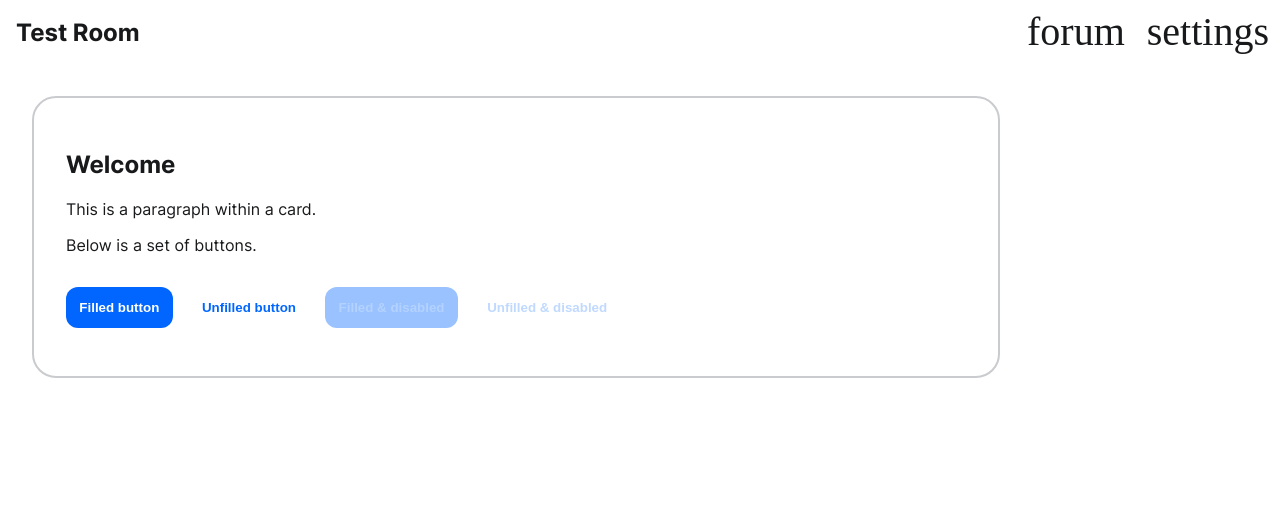
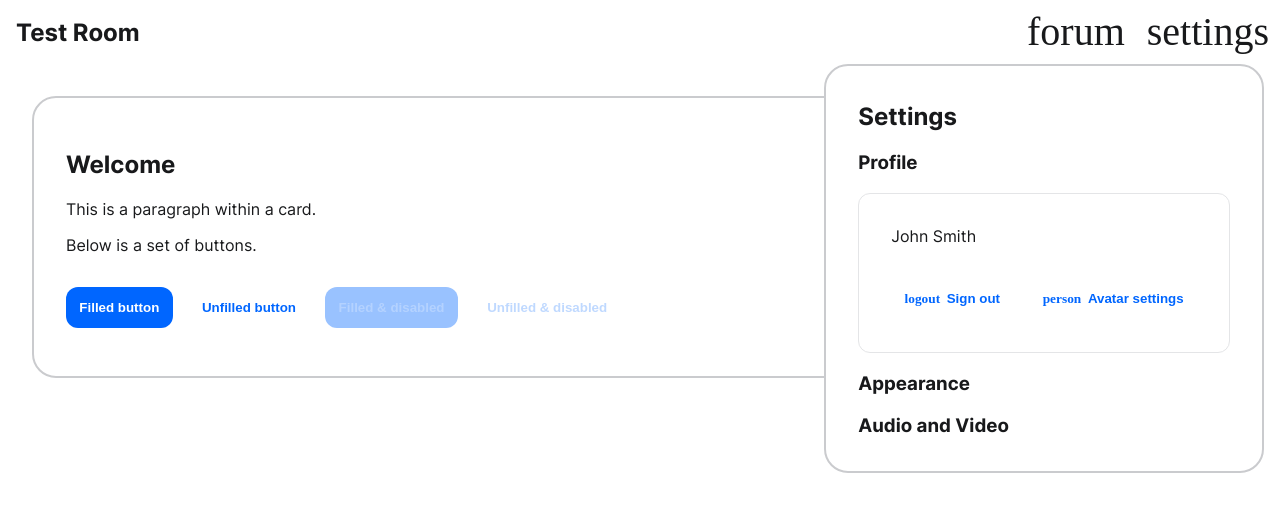
Before and after one commit to arbabf/next-gen-virtual-classroom, a Next.js app in the folder source/frontend/: page / in a window 1280 px wide. Shown: the top 512 px of the page. Built offline with nearby package versions, Linux system fonts and the light colour scheme; a web font is replaced by a local one.

Commit message:
settings: flesh out settings page & put in room.

```diff
--- a/source/frontend/components/classroom/RoomView.tsx
+++ b/source/frontend/components/classroom/RoomView.tsx
@@ -1,9 +1,11 @@
 import { Component, ReactNode } from 'react';
 import { Room } from '../../entities/Room';
+import { testUser } from '../../entities/User';
 import Icon from '../common/icon/icon';
 import Navbar from '../navigation/navbar/navbar';
 import NavbarHeader from '../navigation/navbar/NavbarHeader';
 import NavbarItem from '../navigation/navbar/NavbarItem';
+import SettingsPage from '../settings/SettingsPage';
 import RoomSpace from './RoomSpace';
 
 type RoomViewProps = {
@@ -32,6 +34,7 @@ export default class RoomView extends Component<RoomViewProps> {
 					</NavbarItem>
 				</Navbar>
 				<RoomSpace room={this.props.room} />
+				<SettingsPage user={testUser} />
 			</>
 		);
 	}
--- a/source/frontend/components/settings/AppSettings.tsx
+++ b/source/frontend/components/settings/AppSettings.tsx
@@ -25,9 +25,14 @@ export default class AppSettings extends Component<{}, AppSettingsState> {
 
 	render() {
 		return (
-			<section>
-
-			</section>
+			<>
+				<section>
+					<h3>Appearance</h3>
+				</section>
+				<section>
+					<h3>Audio and Video</h3>
+				</section>
+			</>
 		)
 	}
 }
--- a/source/frontend/components/settings/SettingsPage.module.css
+++ b/source/frontend/components/settings/SettingsPage.module.css
@@ -1,19 +1,16 @@
-:root {
-	--page-spacing: var(--vertical-padding);
-}
-
 .page {
 	position: fixed;
-	top: 0;
-	left: 0;
+	background: var(--background);
+	border-radius: var(--border-rounding-large);
+	border: var(--border-medium);
+	padding: var(--text-padding);
+	top: var(--spacing-m);
+	right: var(--spacing-s);
 	margin: var(--page-spacing) auto;
+	overflow: scroll;
 }
 
 @media only screen and (max-width: 768px) {
-	:root {
-		--page-spacing: 0;
-	}
-
 	.page {
 		right: 0;
 		bottom: 0;
--- a/source/frontend/components/settings/SettingsPage.tsx
+++ b/source/frontend/components/settings/SettingsPage.tsx
@@ -1,5 +1,6 @@
 import { Component } from "react";
-import User from "../../entities/User";
+import { User } from "../../entities/User";
+import AppSettings from "./AppSettings";
 import styles from './SettingsPage.module.css';
 import UserSettings from "./UserSettings";
 
@@ -11,7 +12,11 @@ export default class SettingsPage extends Component<SettingsPageProps> {
 	render() {
 		return (
 			<div className={styles.page}>
+				<section>
+					<h2>Settings</h2>
+				</section>
 				<UserSettings user={this.props.user} />
+				<AppSettings />
 			</div>
 		)
 	}
--- a/source/frontend/components/settings/UserSettings.tsx
+++ b/source/frontend/components/settings/UserSettings.tsx
@@ -1,6 +1,9 @@
 import { Component } from "react";
-import User from "../../entities/User";
+import { User } from "../../entities/User";
+import Button from "../common/button/button";
+import ButtonSet from "../common/buttonset/buttonset";
 import Card from "../common/card/card";
+import Icon from "../common/icon/icon";
 
 type UserSettingsProps = {
 	/**
@@ -13,8 +16,19 @@ export default class UserSettings extends Component<UserSettingsProps> {
 	render() {
 		return (
 			<section>
+				<h3>Profile</h3>
 				<Card>
 					<p>{this.props.user.name}</p>
+					<ButtonSet>
+						<Button unfilled>
+							<Icon iconName="logout" />
+							<span>Sign out</span>
+						</Button>
+						<Button unfilled>
+							<Icon iconName="person" />
+							<span>Avatar settings</span>
+						</Button>
+					</ButtonSet>
 				</Card>
 			</section>
 		)
--- a/source/frontend/entities/User.ts
+++ b/source/frontend/entities/User.ts
@@ -1,4 +1,4 @@
-export default class User {
+export class User {
 	id: string;
 	name: string;
 	email?: string;
@@ -9,3 +9,5 @@ export default class User {
 		this.email = email;
 	}
 }
+
+export const testUser = new User("0", "John Smith", "john@example.com");
```
